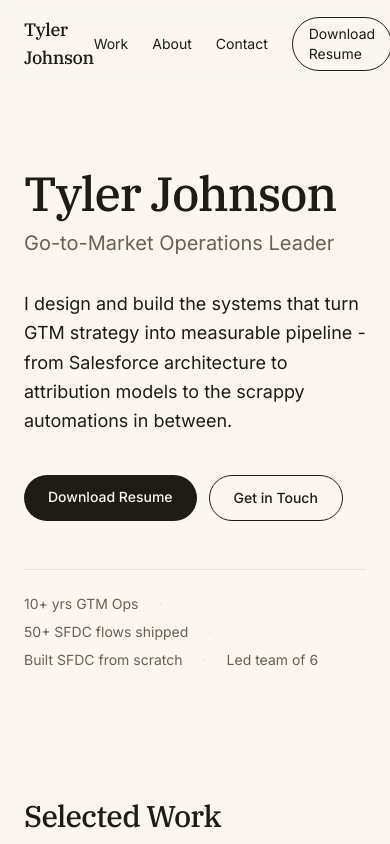
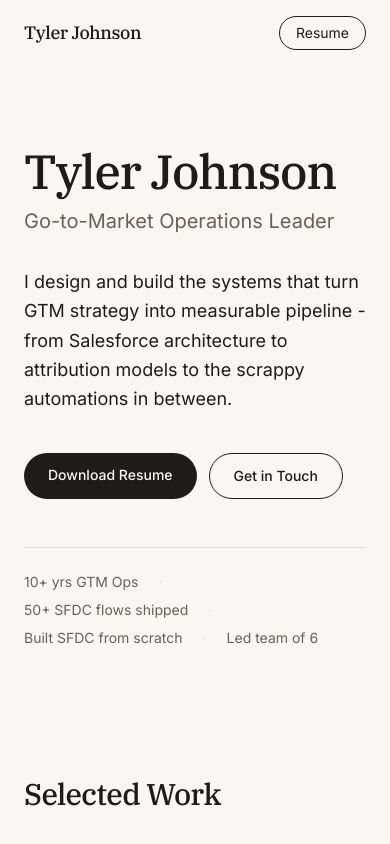
Before and after one commit to BurqueBone/tylerjohnson-site, a Next.js app: page / in a window 390 px wide. Shown: the top 844 px of the page. Built offline with nearby package versions, Linux system fonts and the light colour scheme.

Commit message:
polish: mobile nav, friendlier resume filename

```diff
--- a/app/components/Contact.tsx
+++ b/app/components/Contact.tsx
@@ -2,7 +2,7 @@ const LINKS = [
   { label: "Email", href: "mailto:johnson.d.tyler@gmail.com", external: false },
   { label: "LinkedIn", href: "https://www.linkedin.com/in/johnsondtyler/", external: true },
   { label: "GitHub", href: "https://github.com/BurqueBone", external: true },
-  { label: "Download Resume", href: "/resume.pdf", external: true },
+  { label: "Download Resume", href: "/resume.pdf", external: false, download: "TylerJohnson-Resume.pdf" },
 ];
 
 export function Contact() {
@@ -23,6 +23,7 @@ export function Contact() {
             {...(link.external
               ? { target: "_blank", rel: "noopener noreferrer" }
               : {})}
+            {...(link.download ? { download: link.download } : {})}
             className="rounded-full border border-ink px-5 py-2.5 text-sm font-medium text-ink hover:border-accent hover:text-accent"
           >
             {link.label}
--- a/app/components/Hero.tsx
+++ b/app/components/Hero.tsx
@@ -22,6 +22,7 @@ export function Hero() {
       <div className="mt-10 flex flex-wrap gap-3">
         <a
           href="/resume.pdf"
+          download="TylerJohnson-Resume.pdf"
           className="rounded-full bg-ink px-6 py-3 text-sm font-medium text-shell hover:bg-accent"
         >
           Download Resume
--- a/app/components/Nav.tsx
+++ b/app/components/Nav.tsx
@@ -11,21 +11,23 @@ export function Nav() {
         >
           Tyler Johnson
         </a>
-        <div className="flex items-center gap-6 text-sm">
-          <a href="#work" className="hover:text-accent">
+        <div className="flex items-center gap-4 text-sm sm:gap-6">
+          <a href="#work" className="hidden hover:text-accent sm:inline">
             Work
           </a>
-          <a href="#about" className="hover:text-accent">
+          <a href="#about" className="hidden hover:text-accent sm:inline">
             About
           </a>
-          <a href="#contact" className="hover:text-accent">
+          <a href="#contact" className="hidden hover:text-accent sm:inline">
             Contact
           </a>
           <a
             href="/resume.pdf"
+            download="TylerJohnson-Resume.pdf"
             className="rounded-full border border-ink px-4 py-1.5 text-sm hover:border-accent hover:text-accent"
           >
-            Download Resume
+            <span className="sm:hidden">Resume</span>
+            <span className="hidden sm:inline">Download Resume</span>
           </a>
         </div>
       </div>
```
